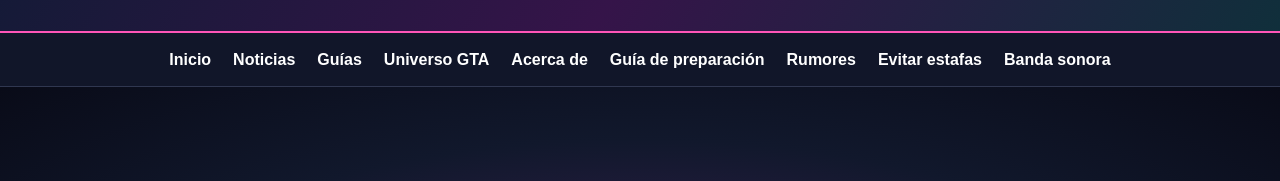
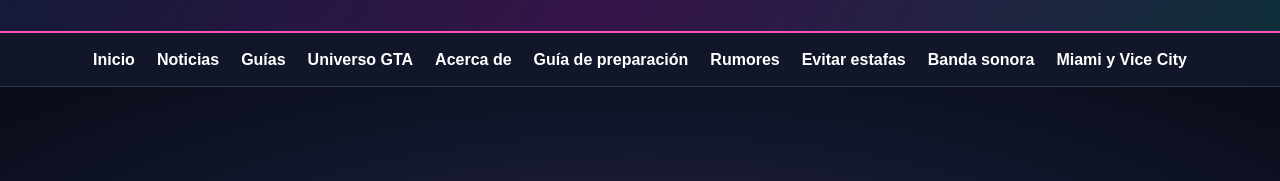
Before and after one commit to martinjordi119-tech/radar-vice-city, a plain HTML site: page index.html in a window 1280 px wide. Shown: the part 135-316 px from the top of the page. Drawn offline with Linux system fonts and the light colour scheme.

Commit message:
Enlaza el nuevo artículo sobre Miami y Vice City

```diff
--- a/index.html
+++ b/index.html
@@ -40,7 +40,7 @@ footer{text-align:center;border-top:1px solid var(--line);padding:28px;color:#98
 </head>
 <body>
 <header><div class="logo">RADAR VICE CITY</div><p>Tu radar independiente de Grand Theft Auto VI</p></header>
-<nav><a href="#inicio">Inicio</a><a href="#noticias">Noticias</a><a href="#guias">Guías</a><a href="#universo">Universo GTA</a><a href="#acerca">Acerca de</a><a href="./articulo-preparar-gta6.html">Guía de preparación</a><a href="./como-distinguir-rumores-gta6.html">Rumores</a><a href="./evitar-estafas-gta6.html">Evitar estafas</a><a href="./banda-sonora-gta6-album-filtracion-confirmado.html">Banda sonora</a></nav>
+<nav><a href="#inicio">Inicio</a><a href="#noticias">Noticias</a><a href="#guias">Guías</a><a href="#universo">Universo GTA</a><a href="#acerca">Acerca de</a><a href="./articulo-preparar-gta6.html">Guía de preparación</a><a href="./como-distinguir-rumores-gta6.html">Rumores</a><a href="./evitar-estafas-gta6.html">Evitar estafas</a><a href="./banda-sonora-gta6-album-filtracion-confirmado.html">Banda sonora</a><a href="./miami-se-convierte-en-vice-city-gta6.html">Miami y Vice City</a></nav>
 <section class="hero" id="inicio"><h1>TODO EL UNIVERSO DE <span class="accent">GTA VI</span><br>EN TU RADAR</h1><p>Noticias, novedades, guías y análisis sobre Vice City y el próximo Grand Theft Auto. Diferenciamos la información confirmada de los rumores.</p><a class="btn" href="#noticias">VER ÚLTIMAS NOTICIAS</a></section>
 <main>
 <section class="wrap" id="noticias"><h2>📰 Últimas noticias</h2><input class="search" id="search" type="search" placeholder="Buscar noticias y guías…" aria-label="Buscar contenido"><div class="grid" id="news"><article class="card"><span class="tag">ACTUALIZACIÓN AUTOMÁTICA</span><h3>Preparando el radar de noticias</h3><p>El sitio consultará fuentes RSS públicas y mostrará titulares recientes con enlace a su publicación original.</p></article></div><p class="notice" id="updated">Cargando noticias…</p></section>
@@ -49,6 +49,7 @@ footer{text-align:center;border-top:1px solid var(--line);padding:28px;color:#98
 <article class="card searchable"><span class="tag">GUÍA</span><h3>Qué sabemos de GTA VI</h3><p>Un resumen editorial de la información confirmada. Consulta siempre las fuentes originales para los últimos cambios.</p></article><article class="card searchable"><span class="tag">GUÍA PRÁCTICA</span><h3>Prepara tu consola para GTA VI</h3><p>Consejos prácticos sobre almacenamiento, seguridad, conexión y fuentes oficiales.</p><a class="news-link" href="./articulo-preparar-gta6.html">Leer guía ↗</a></article><article class="card searchable"><span class="tag">VERIFICACIÓN</span><h3>Cómo distinguir rumores y noticias reales</h3><p>Aprende a comprobar filtraciones, vídeos virales y supuestos anuncios antes de compartirlos.</p><a class="news-link" href="./como-distinguir-rumores-gta6.html">Leer guía ↗</a></article>
 <article class="card searchable"><span class="tag">MÚSICA · ACTUALIDAD</span><h3>Banda sonora de GTA VI: confirmado vs. filtrado</h3><p>Qué ha anunciado Rockstar sobre el álbum de 34 canciones y qué parte de la lista completa procede de una filtración.</p><a class="news-link" href="./banda-sonora-gta6-album-filtracion-confirmado.html">Leer análisis ↗</a></article>
 <article class="card searchable"><span class="tag">HISTORIA · ANÁLISIS</span><h3>GTA VI y la empatía: Jason y Lucía</h3><p>Qué ha explicado Rockstar sobre la relación de los protagonistas, las decisiones y lo que todavía no está confirmado.</p><a class="news-link" href="./gta6-empatia-jason-lucia.html">Leer análisis ↗</a></article>
+<article class="card searchable"><span class="tag">ACTUALIDAD · MIAMI</span><h3>Miami se convierte en Vice City</h3><p>Campañas locales, murales y debate público acompañan el lanzamiento de GTA VI en la ciudad que inspira el escenario del juego.</p><a class="news-link" href="./miami-se-convierte-en-vice-city-gta6.html">Leer artículo ↗</a></article>
 <article class="card searchable"><span class="tag">VICE CITY</span><h3>Localizaciones y ambientación</h3><p>Seguiremos recopilando detalles publicados oficialmente sobre el mundo y sus escenarios.</p></article>
 </div></section>
 <section class="wrap" id="universo"><h2>🔎 Explora el universo GTA</h2><div class="grid">
```
